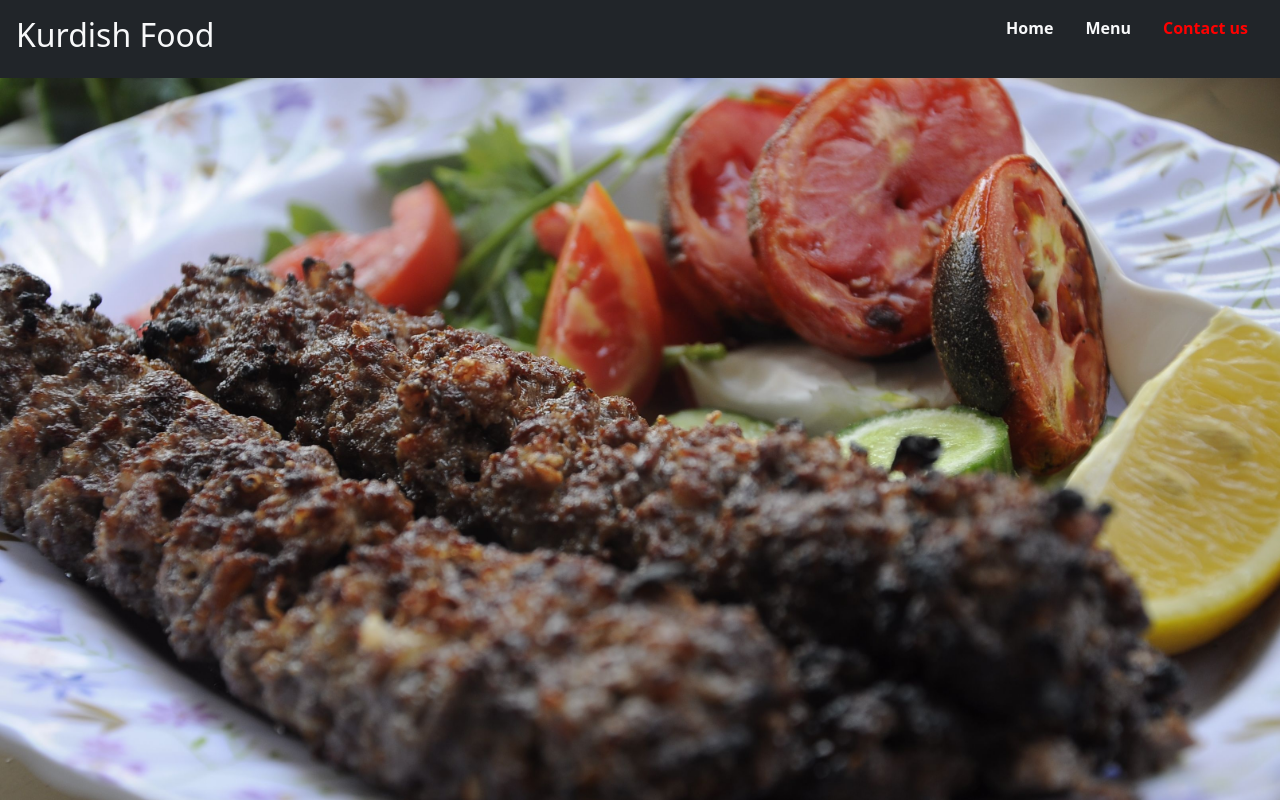
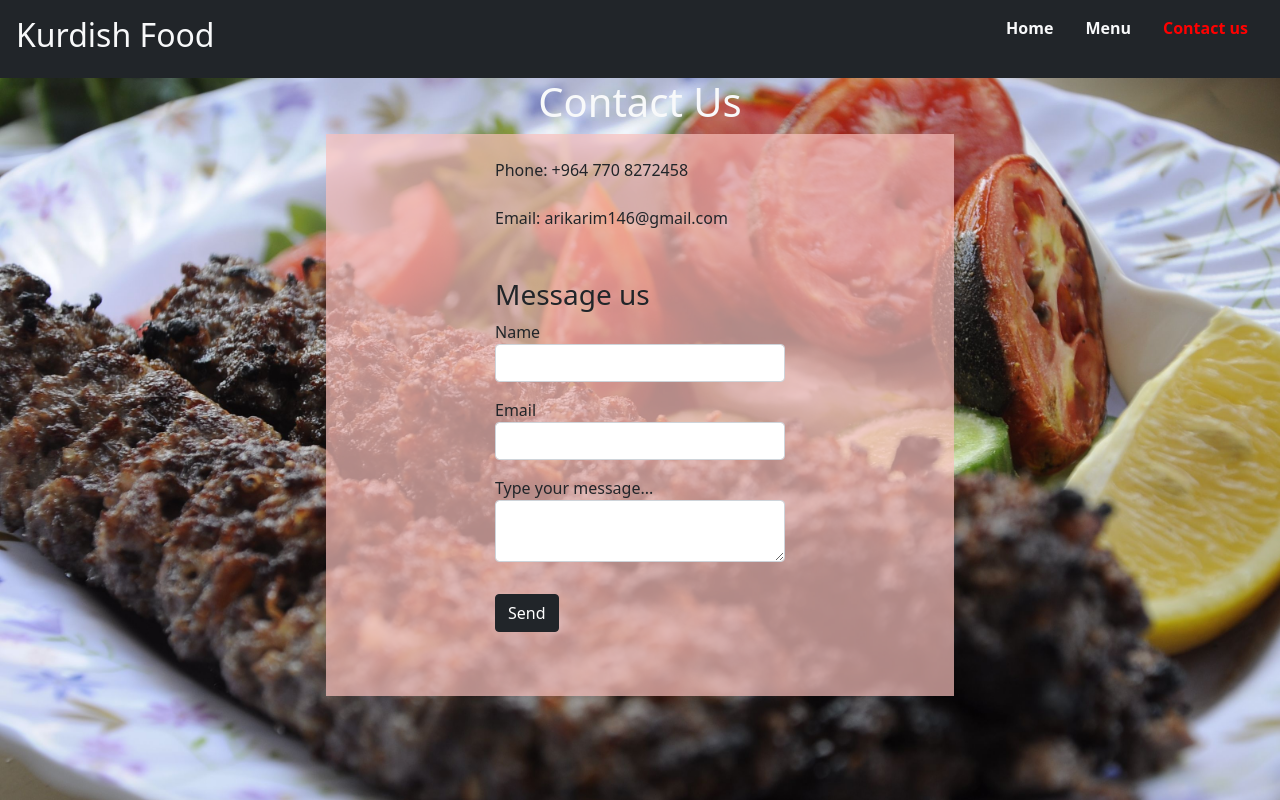
Before and after one commit to arikarim/Resturant-page, a website built with webpack: page dist/index.html in a window 1280 px wide. Both pictures are taken after a click on the item "Contact us". Built offline with nearby package versions, Linux system fonts and the light colour scheme.

Commit message:
Add contact page

```diff
--- /dev/null
+++ b/src/contact.js
@@ -0,0 +1,39 @@
+const contactPage = (() => {
+
+  const contentContainer = document.querySelector("#content");
+  const contact = document.createElement("div");
+  contact.classList.add('container-fluid');
+  contact.setAttribute("id", "contact");
+  contact.setAttribute("data-tab-content", "");
+  contact.innerHTML = `
+  <h1 class='text-center text-light'>Contact Us</h1>
+  <div class='col-10 col-md-6 mx-auto row d-flex flex-column contact-row'>
+    <div class='col-6 mx-auto'>
+      <p class='my-4'>Phone: +964 770 8272458</p>
+      <a href="mailto:arikarim146@gmail.com" class='my-2 text-decoration-none link-dark'>Email: arikarim146@gmail.com</a>
+    </div>
+
+    <div class="col-6 mx-auto my-5">
+        <form onsubmit="return false">
+          <h3><i class=""></i>Message us</h3>
+          <div class="">
+            <span>Name</span><br>
+            <input class='form-control'  type="text" required />
+          </div>
+          <div class="my-3">
+            <span>Email</span><br>
+            <input class='form-control' type="text" required />
+          </div>
+          <div class="my-3">
+            <span>Type your message...</span><br>
+            <textarea class='form-control'  required></textarea>
+          </div>
+          <input class='btn btn-dark my-3' type="submit" value="Send" />
+        </form>
+      </div>
+  </div>`
+
+  contentContainer.appendChild(contact);
+})();
+
+export { contactPage };
--- a/src/index.js
+++ b/src/index.js
@@ -3,6 +3,7 @@ import './style.css';
 import { headerPage } from "./header"
 import {renderHome} from './home'
 import {foodpage} from './food'
+import {contactPage} from './contact'
 
 const tabs = document.querySelectorAll("[data-tab-target]");
 const tabContents = document.querySelectorAll("[data-tab-content]");
--- a/src/style.css
+++ b/src/style.css
@@ -52,6 +52,14 @@ li:hover {
   height: 100%;
 }
 
+.contact-row {
+  background-color: rgba(250, 193, 188, 0.7);
+
+  background-size: 70%;
+  height: 100%;
+}
+
+
 
 .red {
   color: red;
```
Also changed, not shown: dist/main.js.
